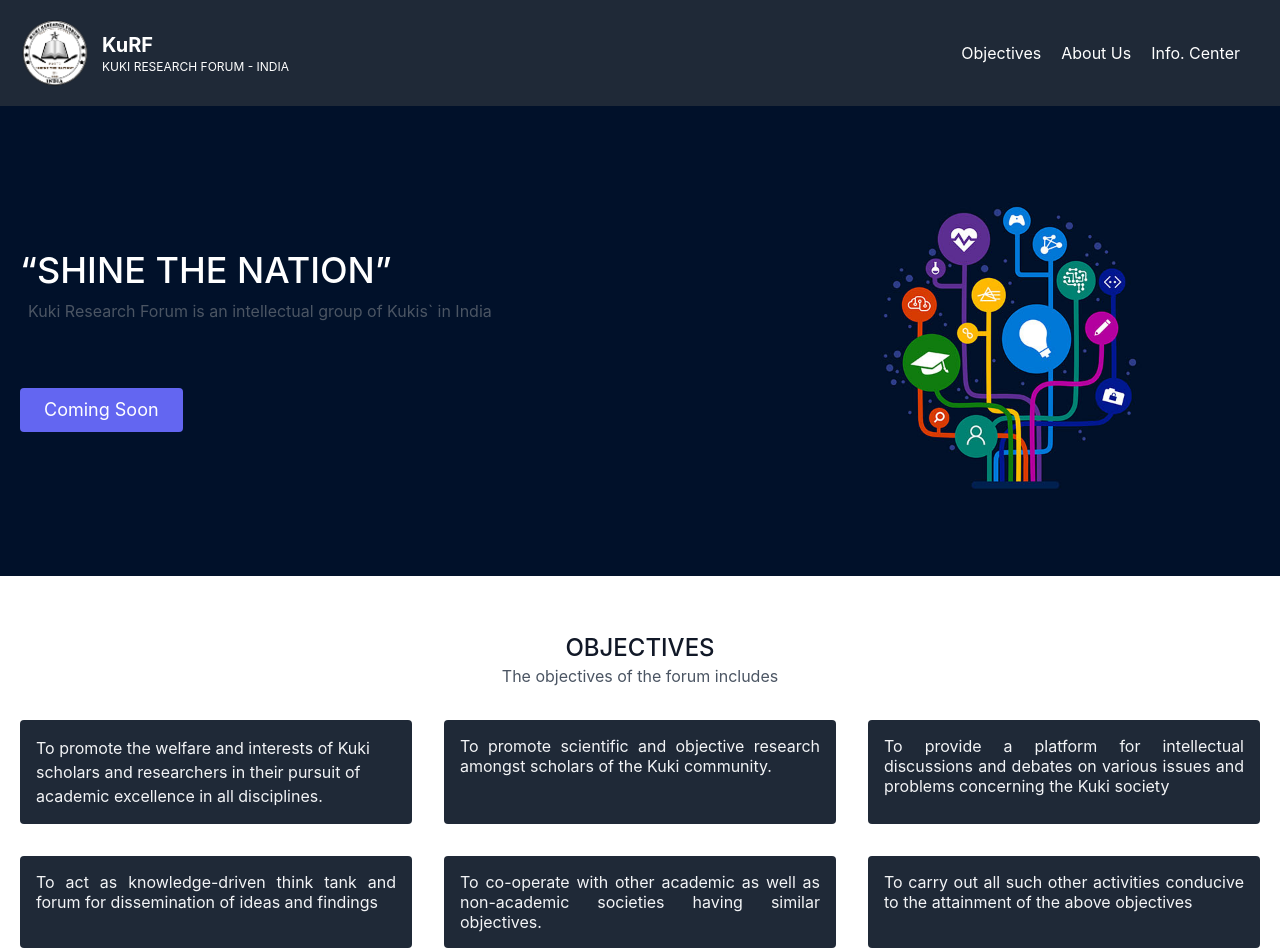
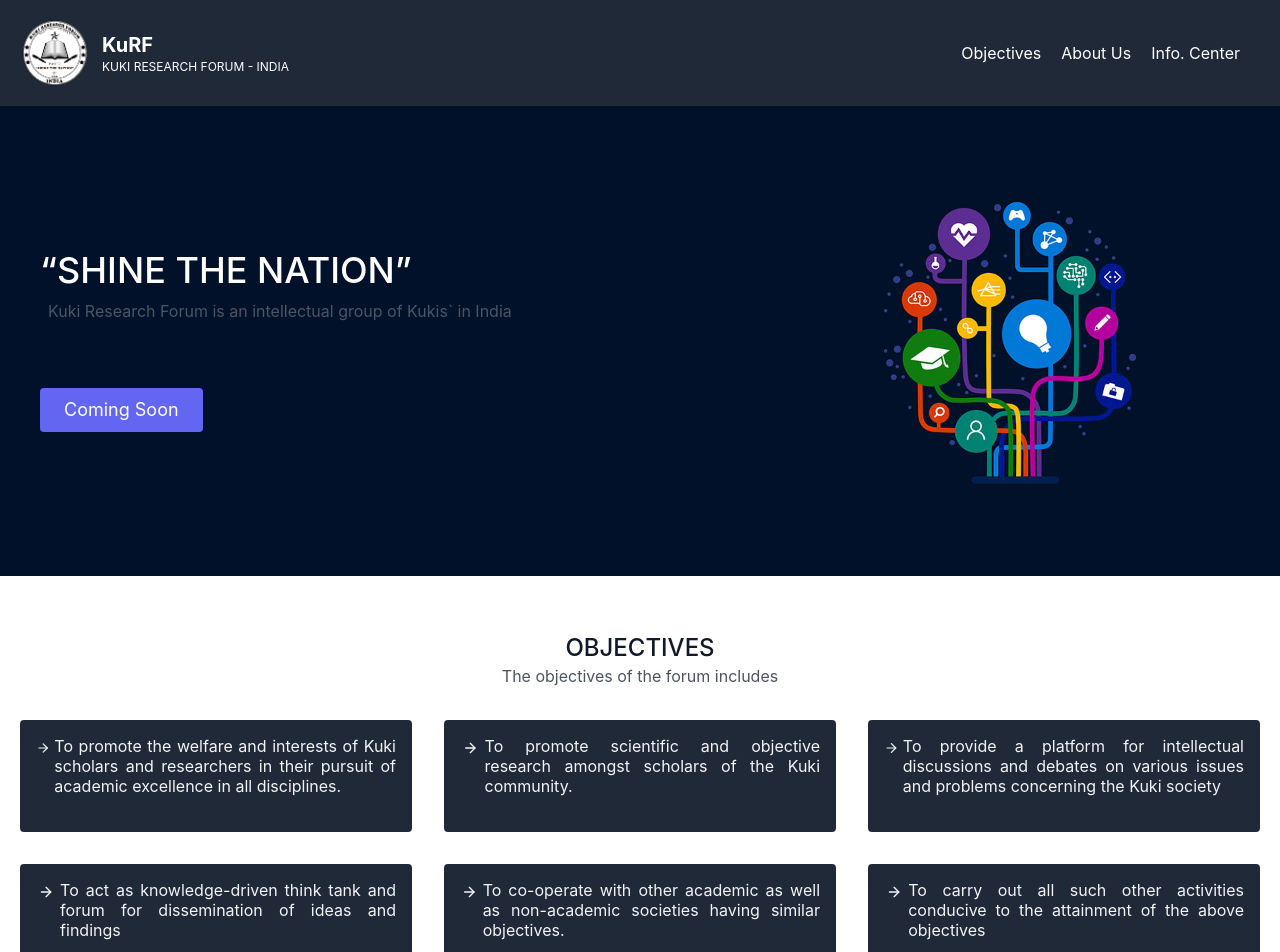
Before and after one commit to KuRF-India/project-kurf, a React (Create React App) app in the folder client/: page / in a window 1280 px wide. Shown: the top 952 px of the page. Built offline with nearby package versions, Linux system fonts and the light colour scheme.

Commit message:
fix: background and object icon

```diff
--- a/client/src/Component/Content.js
+++ b/client/src/Component/Content.js
@@ -1,14 +1,15 @@
 import React from "react";
+import heroTwo from "../assets/hero2.jpg";
 
 const Content = () => {
   return (
     <>
       {/* hero-content */}
       <section
-        className="text-gray-600 body-font bg-hero-background bg-cover  "
+        className="text-gray-600 body-font bg-hero-background bg-cover  md:bg-right"
         id="articles"
       >
-        <div className="container mx-auto flex px-5 py-36 md:flex-row flex-col items-center">
+        <div className="container mx-auto flex px-10 md:py-36 md:flex-row flex-col-reverse items-center ">
           <div className="lg:flex-grow md:w-1/2 lg:pr-24 md:pr-16 flex flex-col md:items-start md:text-left mb-16 md:mb-0 items-center text-center">
             <h1 className="title-font sm:text-4xl text-3xl mb-2 font-medium text-white">
               “SHINE THE NATION”
@@ -23,14 +24,15 @@ const Content = () => {
               </button>
             </div>
           </div>
-          {/* <div className="lg:max-w-lg md:w-1/2 w-5/6">
+          <div className="md:w-1/2 w-5/6 md:hidden mt-6 mb-2">
             <img
-              className="object-cover object-center rounded"
+              className="object-cover object-center rounded mx-auto"
               alt="hero"
-              src={idea}
-              style={{ heihg: "150px" }}
+              src={heroTwo}
+              width={300}
+              heigh={250}
             />
-          </div> */}
+          </div>
         </div>
       </section>
     </>
--- a/client/src/Component/Objective.js
+++ b/client/src/Component/Objective.js
@@ -13,8 +13,20 @@ const Objective = () => {
           </div>
 
           <div className="flex flex-wrap -m-4">
-            <div className="p-4 md:w-1/3 w-full">
-              <div className="h-full bg-gray-800 p-4 rounded text-gray-100">
+            <div className="p-4 md:w-1/3 w-full h-36 ">
+              <div className="h-full bg-gray-800 p-4 rounded text-gray-100 flex justify-between ">
+                <svg
+                  className="w-10 mt-1 mr-1 h-4"
+                  viewBox="0 0 24 24"
+                  stroke="currentColor"
+                  stroke-width="2"
+                  fill="none"
+                  stroke-linecap="round"
+                  stroke-linejoin="round"
+                >
+                  <path d="M5 12h14"></path>
+                  <path d="M12 5l7 7-7 7"></path>
+                </svg>
                 <p className=" leading-tight text-justify inline">
                   To promote the welfare and interests of Kuki scholars and
                   researchers in their pursuit of academic excellence in all
@@ -22,41 +34,101 @@ const Objective = () => {
                 </p>
               </div>
             </div>
-            <div className="p-4 md:w-1/3 w-full">
-              <div className="h-full bg-gray-800 p-4 rounded text-gray-100">
-                <p className=" leading-tight text-justify">
+            <div className="p-4 md:w-1/3 w-full h-36  ">
+              <div className="h-full bg-gray-800 p-4 rounded text-gray-100 flex justify-between">
+                <svg
+                  className="w-10 mt-1 mr-1 h-4"
+                  viewBox="0 0 24 24"
+                  stroke="currentColor"
+                  stroke-width="2"
+                  fill="none"
+                  stroke-linecap="round"
+                  stroke-linejoin="round"
+                >
+                  <path d="M5 12h14"></path>
+                  <path d="M12 5l7 7-7 7"></path>
+                </svg>
+                <p className=" leading-tight text-justify ">
                   To promote scientific and objective research amongst scholars
                   of the Kuki community.
                 </p>
               </div>
             </div>
 
-            <div className="p-4 md:w-1/3 w-full">
-              <div className="h-full bg-gray-800 p-4 rounded text-gray-100">
+            <div className="p-4 md:w-1/3 w-full h-36">
+              <div className="h-full bg-gray-800 p-4 rounded text-gray-100 flex justify-between">
+                <svg
+                  className="w-10 mt-1 mr-1 h-4"
+                  viewBox="0 0 24 24"
+                  stroke="currentColor"
+                  stroke-width="2"
+                  fill="none"
+                  stroke-linecap="round"
+                  stroke-linejoin="round"
+                >
+                  <path d="M5 12h14"></path>
+                  <path d="M12 5l7 7-7 7"></path>
+                </svg>
                 <p className="leading-tight text-justify">
                   To provide a platform for intellectual discussions and debates
                   on various issues and problems concerning the Kuki society
                 </p>
               </div>
             </div>
-            <div className="p-4 md:w-1/3 w-full">
-              <div className="h-full bg-gray-800 p-4 rounded text-gray-100">
+            <div className="p-4 md:w-1/3 w-full h-36">
+              <div className="h-full bg-gray-800 p-4 rounded text-gray-100 flex justify-between">
+                <svg
+                  className="w-10 mt-1 mr-1 h-4"
+                  viewBox="0 0 24 24"
+                  stroke="currentColor"
+                  stroke-width="2"
+                  fill="none"
+                  stroke-linecap="round"
+                  stroke-linejoin="round"
+                >
+                  <path d="M5 12h14"></path>
+                  <path d="M12 5l7 7-7 7"></path>
+                </svg>
                 <p className="leading-tight text-justify">
                   To act as knowledge-driven think tank and forum for
                   dissemination of ideas and findings
                 </p>
               </div>
             </div>
-            <div className="p-4 md:w-1/3 w-full">
-              <div className="h-full bg-gray-800 p-4 rounded text-gray-100">
+            <div className="p-4 md:w-1/3 w-full h-36">
+              <div className="h-full bg-gray-800 p-4 rounded text-gray-100 flex justify-between">
+                <svg
+                  className="w-10 mt-1 mr-1 h-4"
+                  viewBox="0 0 24 24"
+                  stroke="currentColor"
+                  stroke-width="2"
+                  fill="none"
+                  stroke-linecap="round"
+                  stroke-linejoin="round"
+                >
+                  <path d="M5 12h14"></path>
+                  <path d="M12 5l7 7-7 7"></path>
+                </svg>
                 <p className="leading-tight text-justify">
                   To co-operate with other academic as well as non-academic
                   societies having similar objectives.
                 </p>
               </div>
             </div>
-            <div className="p-4 md:w-1/3 w-full">
-              <div className="h-full bg-gray-800 p-4 rounded text-gray-100">
+            <div className="p-4 md:w-1/3 w-full h-36">
+              <div className="h-full bg-gray-800 p-4 rounded text-gray-100 flex justify-between">
+                <svg
+                  className="w-10 mt-1 mr-1 h-4"
+                  viewBox="0 0 24 24"
+                  stroke="currentColor"
+                  stroke-width="2"
+                  fill="none"
+                  stroke-linecap="round"
+                  stroke-linejoin="round"
+                >
+                  <path d="M5 12h14"></path>
+                  <path d="M12 5l7 7-7 7"></path>
+                </svg>
                 <p className="leading-tight text-justify">
                   To carry out all such other activities conducive to the
                   attainment of the above objectives
```
Also changed, not shown: client/src/assets/hero2.jpg (added).
